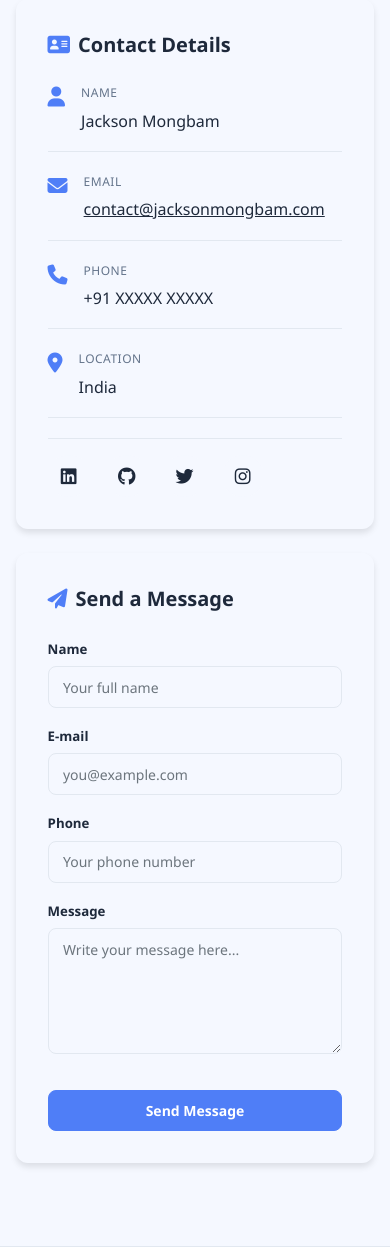
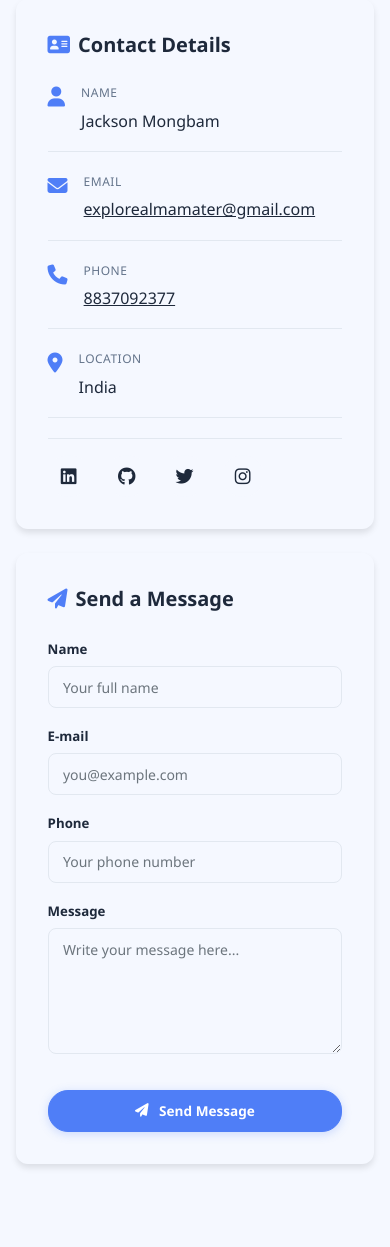
Before and after one commit to jacksonmongbam123/1013AEORL22, a Node server app: page /contact in a window 390 px wide. Shown: the part 320-1567 px from the top of the page. Run offline with Node 20, Linux system fonts and the light colour scheme; some libraries are stand-ins or nearby versions.

Commit message:
Update Book page and Contact page button styles to match admin panel active nav pill-style and update email/phone on Contact page

```diff
--- a/public/css/style.css
+++ b/public/css/style.css
@@ -2982,3 +2982,30 @@ span { color: var(--primary); }
     font-weight: 800;
     letter-spacing: -0.3px;
 }
+
+/* Admin pill-style buttons for forms */
+.btn-admin-style {
+    display: inline-flex;
+    align-items: center;
+    justify-content: center;
+    gap: 0.4rem;
+    font-size: clamp(0.85rem, 1.3vw, 0.95rem);
+    font-weight: 700;
+    color: var(--white) !important;
+    background: var(--primary) !important;
+    border: 1px solid var(--primary) !important;
+    padding: 0.6rem 1.6rem;
+    border-radius: 20px;
+    transition: var(--transition);
+    box-shadow: 0 2px 10px rgba(79,126,247,0.25);
+    text-decoration: none;
+    cursor: pointer;
+}
+
+.btn-admin-style:hover {
+    color: var(--primary) !important;
+    background: var(--primary-light) !important;
+    border-color: var(--primary) !important;
+    box-shadow: none;
+    transform: translateY(-1px);
+}
--- a/views/book.ejs
+++ b/views/book.ejs
@@ -28,7 +28,7 @@
                 <div class="col-md-6">
                     <div class="pushi">
                         <label class="form-label">Phone Number</label>
-                        <input class="form-control" type="tel" name="bookPhone" placeholder="+91 XXXXX XXXXX">
+                        <input class="form-control" type="tel" name="bookPhone" placeholder="e.g. 8837092377">
                     </div>
                 </div>
                 <div class="col-md-6">
@@ -64,7 +64,7 @@
                 </div>
             </div>
             <p class="note"><i>We'll confirm your appointment via email within 24 hours.</i></p>
-            <button type="submit" class="btn btn-primary postbutton">Book Appointment</button>
+            <button type="submit" class="btn btn-admin-style postbutton"><i class="fa-regular fa-calendar-check me-1"></i> Book Appointment</button>
         </form>
     </div>
 </div>
--- a/views/contact.ejs
+++ b/views/contact.ejs
@@ -24,14 +24,14 @@
                 <i class="fa-solid fa-envelope"></i>
                 <div>
                     <span class="contact-label">Email</span>
-                    <a href="mailto:contact@jacksonmongbam.com" class="contact-value">contact@jacksonmongbam.com</a>
+                    <a href="mailto:explorealmamater@gmail.com" class="contact-value">explorealmamater@gmail.com</a>
                 </div>
             </div>
             <div class="contact-info-item">
                 <i class="fa-solid fa-phone"></i>
                 <div>
                     <span class="contact-label">Phone</span>
-                    <span class="contact-value">+91 XXXXX XXXXX</span>
+                    <a href="tel:8837092377" class="contact-value">8837092377</a>
                 </div>
             </div>
             <div class="contact-info-item">
@@ -68,7 +68,7 @@
                     <label class="form-label">Message</label>
                     <textarea class="form-control" name="contactMessage" rows="5" placeholder="Write your message here..."></textarea>
                 </div>
-                <button class="btn btn-primary postbutton w-100" type="submit">Send Message</button>
+                <button class="btn btn-admin-style postbutton w-100" type="submit"><i class="fa-solid fa-paper-plane me-1"></i> Send Message</button>
             </form>
         </div>
     </div>
```
